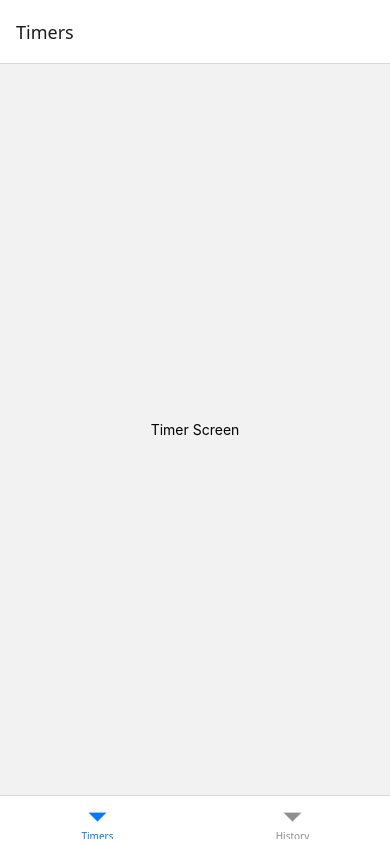
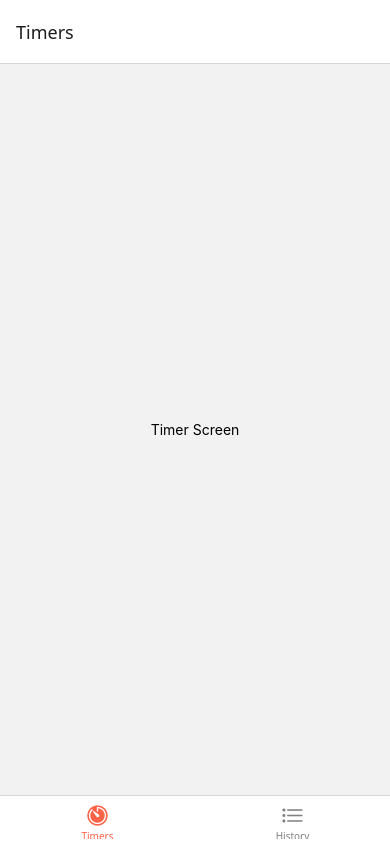
Before and after one commit to Joel-Johny/RN-Timer, a React Native app in the folder my-timer-app/: screen / in a window 390 px wide. Built offline with nearby package versions, Linux system fonts and the light colour scheme.

Commit message:
added icons

```diff
--- a/my-timer-app/src/navigation/AppNavigator.js
+++ b/my-timer-app/src/navigation/AppNavigator.js
@@ -3,13 +3,31 @@
 import { NavigationContainer } from "@react-navigation/native";
 import TimerScreen from "../screens/TimerScreen";
 import HistoryScreen from "../screens/HistoryScreen";
+import { Ionicons } from "@expo/vector-icons"; // Import Ionicons from Expo's vector icons
 
 const Tab = createBottomTabNavigator();
 
 export default function AppNavigator() {
   return (
     <NavigationContainer>
-      <Tab.Navigator>
+      <Tab.Navigator
+        screenOptions={({ route }) => ({
+          tabBarIcon: ({ focused, color, size }) => {
+            let iconName;
+
+            if (route.name === "Timers") {
+              iconName = focused ? "timer" : "timer-outline";
+            } else if (route.name === "History") {
+              iconName = focused ? "list" : "list-outline";
+            }
+
+            // You can return any component here
+            return <Ionicons name={iconName} size={size} color={color} />;
+          },
+          tabBarActiveTintColor: "tomato",
+          tabBarInactiveTintColor: "gray",
+        })}
+      >
         <Tab.Screen name="Timers" component={TimerScreen} />
         <Tab.Screen name="History" component={HistoryScreen} />
       </Tab.Navigator>
```
